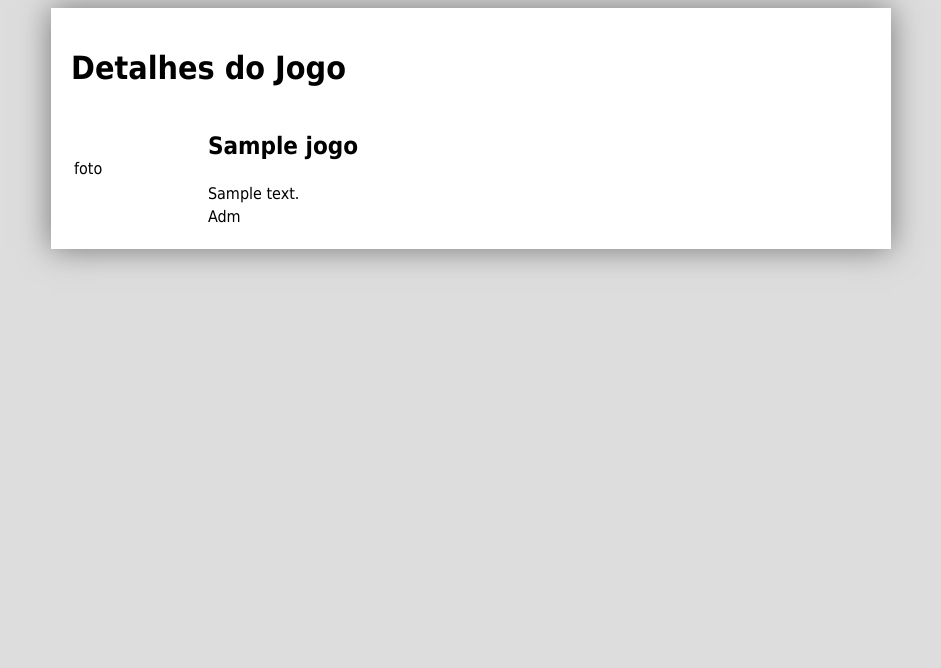
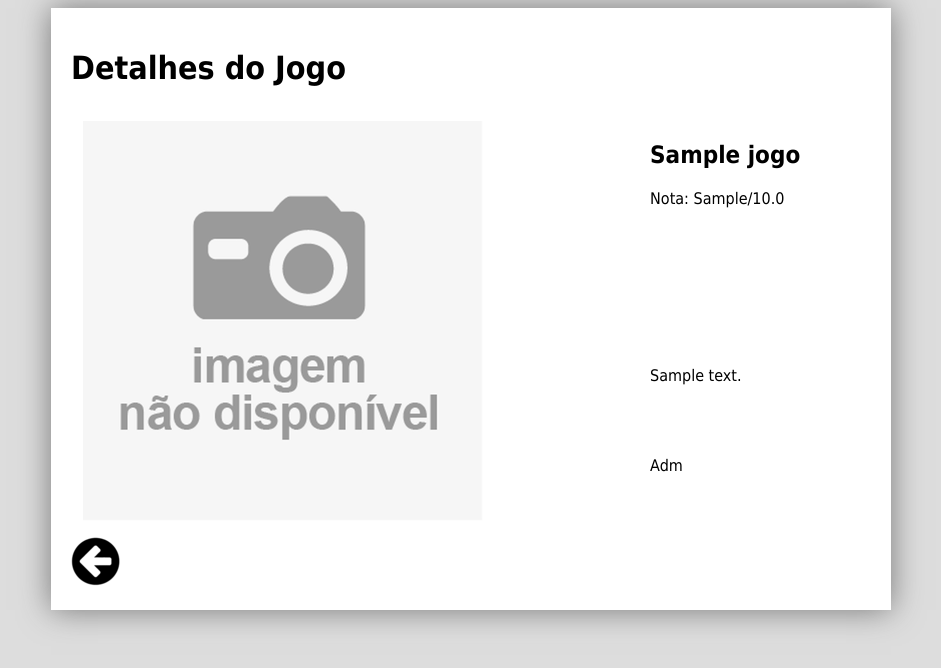
Before and after one commit to kauekaj/listagem-de-jogos, a PHP site: the page made by detalhes.php in a window 1280 px wide. Shown: the top 668 px of the page, without its empty margins (169-1110 px from the left). Run offline with PHP 8.4, Linux system fonts and the light colour scheme; tables that the repository leaves empty or names only in its code hold one stand-in row (values such as "Sample post").

Commit message:
criando a página de detalhes

```diff
--- a/detalhes.php
+++ b/detalhes.php
@@ -25,8 +25,10 @@
             } else {
                 if($busca->num_rows == 1) {
                     $reg = $busca->fetch_object();
-                    echo "<tr><td rowspan='3'>foto";
+                    $t = thumb($reg->capa);
+                    echo "<tr><td rowspan='3'><img class='full' src='$t'>";
                     echo "<td><h2>$reg->nome</h2>";
+                    echo "Nota: $reg->nota/10.0";
                     echo "<tr><td>$reg->descricao";
                     echo "<tr><td>Adm";
                 } else {
@@ -35,6 +37,7 @@
             }
             ?>
         </table>
+        <a href="index.php"><img src="./icons/iconback.png"></a>
     </div>
 </body>
 </html>
--- a/style/style.css
+++ b/style/style.css
@@ -22,7 +22,6 @@ table.listagem tr {
 }
 
 table.listagem td {
-    /* border: 1px solid #ddd; */
     padding: 10px;
 }
 
@@ -42,6 +41,16 @@ table.detalhes {
     width: 100%;
 }
 
+table.detalhes td {
+    padding: 10px;
+    vertical-align: top;
+}
+
 img.mini {
-    width: 50px;
+    height: 60px;
+    width: 45px;
 }
+
+img.full {
+    height: 400px;
+}
```
Also changed, not shown: icons/iconback.png (added), icons/iconremove.png (added), images/assassin.png, images/cod.png, images/cs.png, images/donkey.png, images/donkey2.png, images/gow.png, images/gta.png, images/indisponivel.png, images/lol.png, images/mario.png, images/metal.jpg (deleted), images/metal.png (added), 2 more files.
